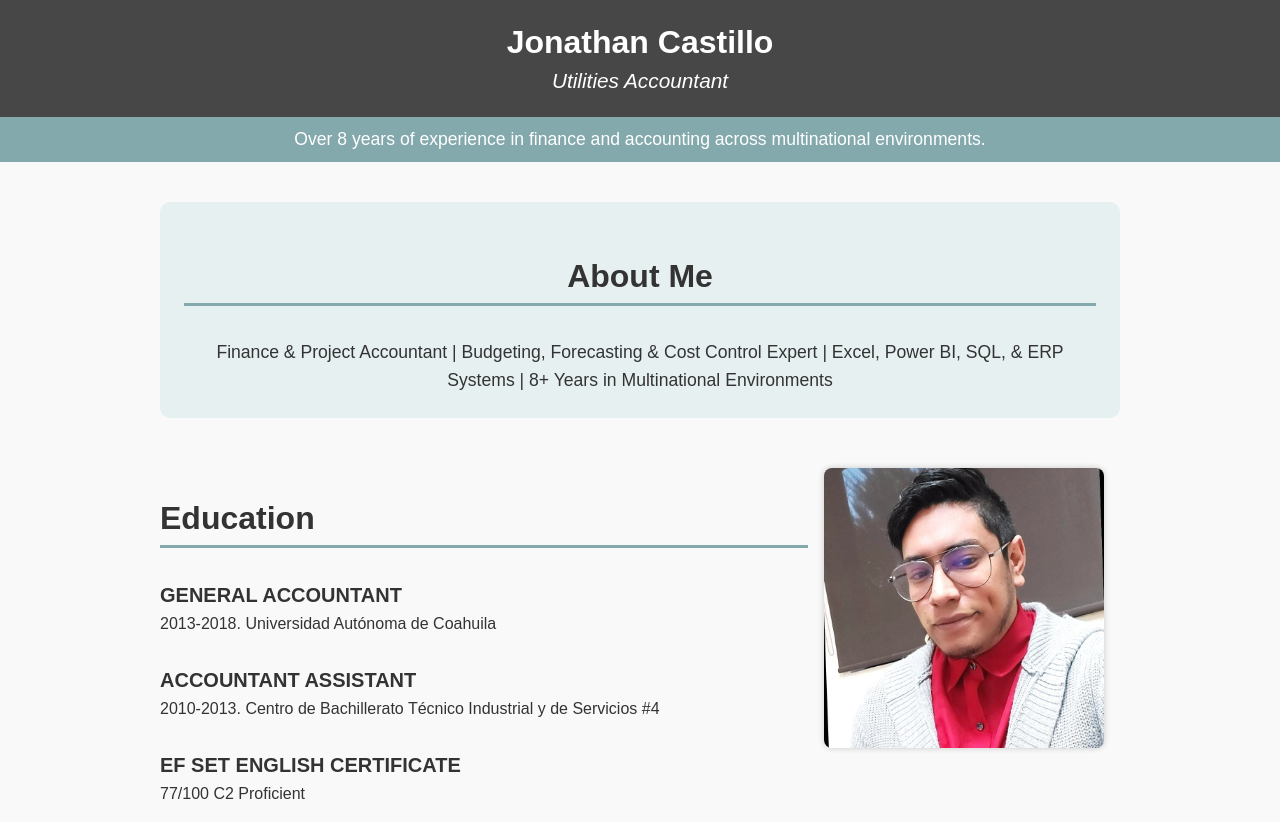
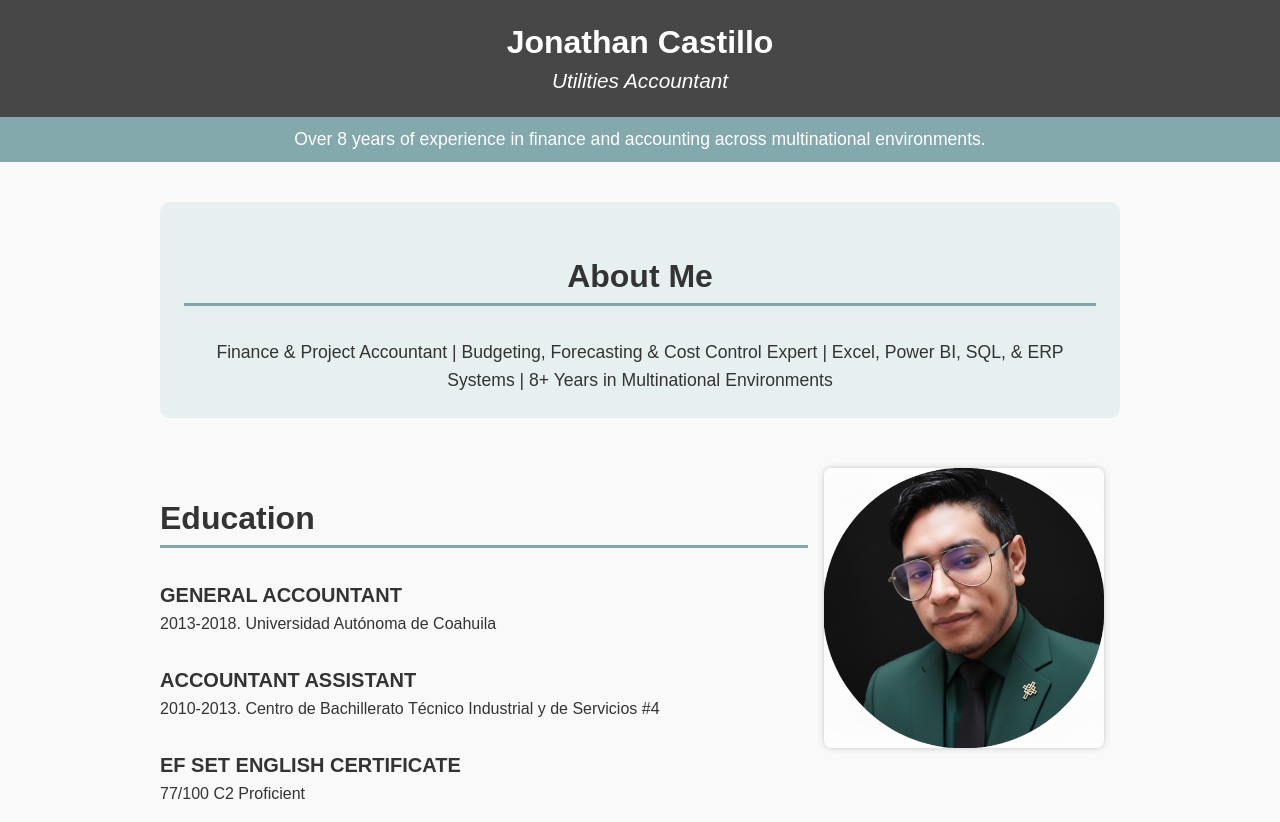
Before and after one commit to JohnLeo1995/johnleo1995.github.com, a plain HTML site: page cv/index.html in a window 1280 px wide. Shown: the top 822 px of the page. Drawn offline with Linux system fonts and the light colour scheme.

Commit message:
Update index.html

```diff
--- a/cv/index.html
+++ b/cv/index.html
@@ -143,7 +143,7 @@
                 </dl>
             </div>
             <div style="flex: 1 1 30%; text-align: center;">
-                <img src="1643724721700.jfif" alt="Jonathan Castillo Photo">
+                <img src="foto perfil linkedin.jpg" alt="Jonathan Castillo Photo">
             </div>
         </div>
 
```
